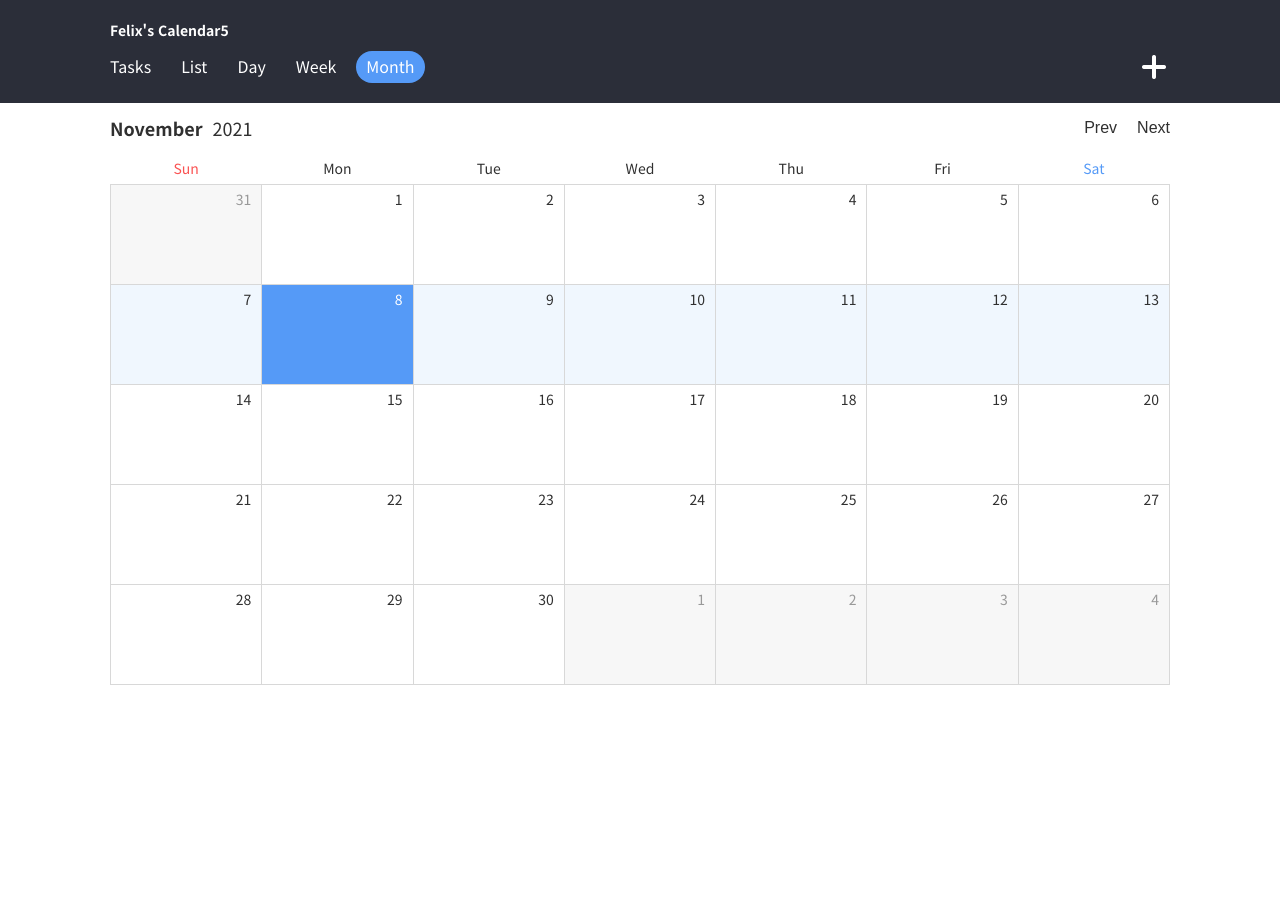
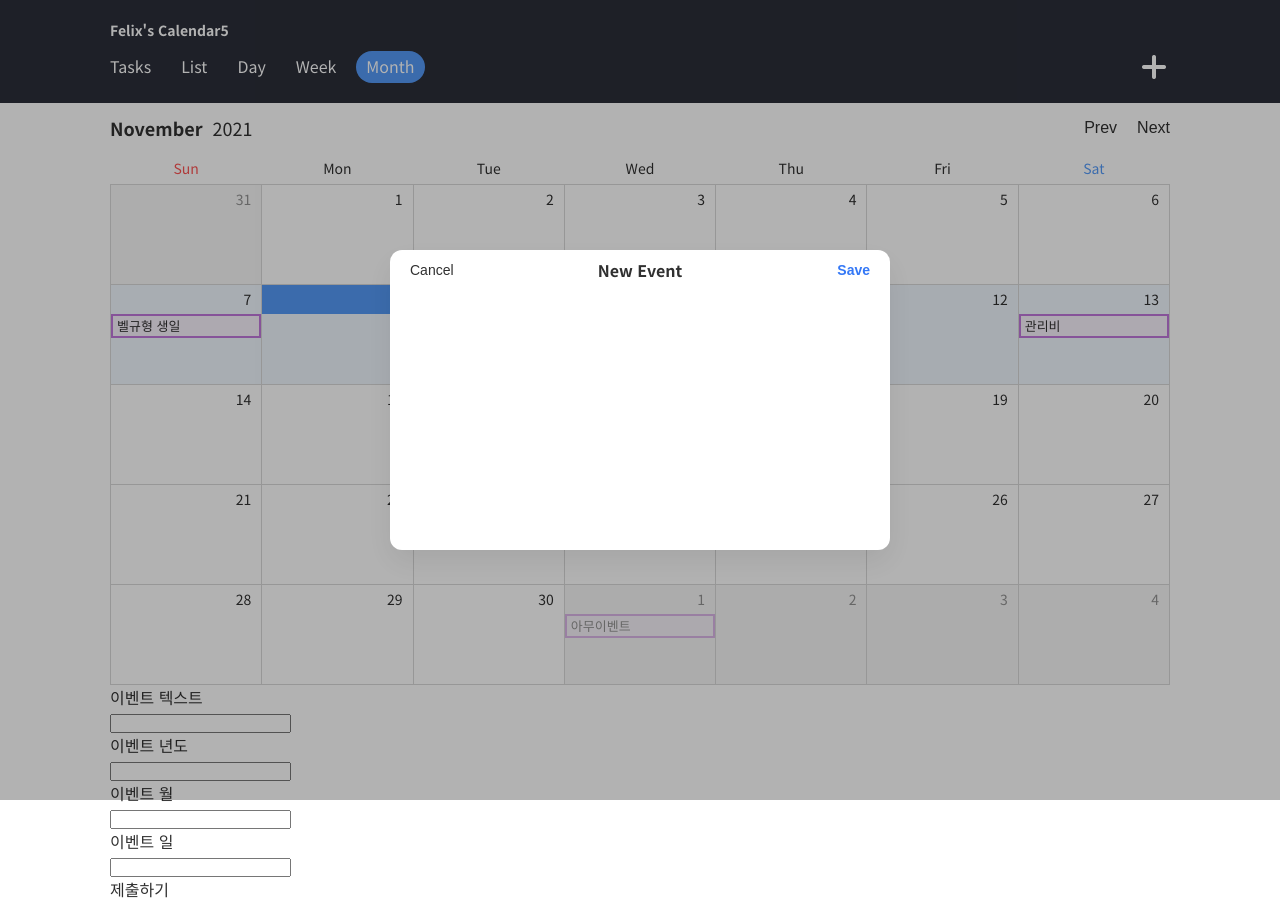
Before and after one commit to Felixous/portfolio, a React (Create React App) app in the folder react-calendar5/: page / in a window 1280 px wide. Before the commit the page ends 800 px from the top, so only its background shows below. Built offline with nearby package versions, Linux system fonts and the light colour scheme.

Commit message:
Add events

```diff
--- a/react-calendar5/src/App.js
+++ b/react-calendar5/src/App.js
@@ -2,12 +2,16 @@ import React from 'react';
 
 import Header from './components/Header';
 import Calendar from './components/Calendar';
+import AddEvent from './containers/AddEvent';
+import WritePopup from './components/WritePopup';
 
 const App = () => {
 	return (
 		<div className="layout">
 			<Header />
 			<Calendar />
+			<AddEvent />
+			<WritePopup />
 		</div>
 	);
 }
--- /dev/null
+++ b/react-calendar5/src/components/AddEvent.js
@@ -0,0 +1,55 @@
+import React, { useState } from 'react';
+import useInput from '../hooks/useInput';
+
+const AddEvent = ({ onSubmitAddEvent }) => {
+	const [ text, setText, onChangeEventText ] = useInput('');
+	const [ year, setYear, onChangeEventYear ] = useInput('');
+	const [ month, setMonth, onChangeEventMonth ] = useInput('');
+	const [ date, setDate, onChangeEventDate ] = useInput('');
+
+	const onSubmit = (e) => {
+		e.preventDefault();
+		console.log('제출하기 클릭');
+		onSubmitAddEvent(text, Number(year), Number(month), Number(date));
+		setText('');
+		setYear('');
+		setMonth('');
+		setDate('');
+	}
+
+	return (
+		<div>
+			<div className="inner-frame">
+
+				<form onSubmit={onSubmit}>
+					<ul className="form-list">
+						<li>
+							<label htmlFor="event-text">이벤트 텍스트</label>
+							<br />
+							<input name="event-text" value={text} onChange={onChangeEventText} />
+						</li>
+						<li>
+							<label htmlFor="event-year">이벤트 년도</label>
+							<br />
+							<input name="event-year" value={year} onChange={onChangeEventYear} />
+						</li>
+						<li>
+							<label htmlFor="event-month">이벤트 월</label>
+							<br />
+							<input name="event-month" value={month} onChange={onChangeEventMonth} />
+						</li>
+						<li>
+							<label htmlFor="event-date">이벤트 일</label>
+							<br />
+							<input name="event-date" value={date} onChange={onChangeEventDate} />
+						</li>
+					</ul>
+					<button type="submit">제출하기</button>
+				</form>
+
+			</div>
+		</div>
+	);
+};
+
+export default AddEvent;
--- /dev/null
+++ b/react-calendar5/src/components/CalendarCell.js
@@ -0,0 +1,25 @@
+import React from 'react';
+
+const CalendarCell = ({ cellInfo }) => {
+	const { year, month, date, classNameList, events } = cellInfo;
+	const className = classNameList.join(' ');
+
+	const makeEventList = () => {
+		let list = [];
+		events.map((item, index) => {
+			list.push(<li key={index}>{item.text}</li>)
+		})
+		return list;
+	}
+
+	return (
+		<td className={className}>
+			<div className="date-num">{date}</div>
+			<ul className="event-list">
+				{makeEventList()}
+			</ul>
+		</td>
+	);
+};
+
+export default CalendarCell;
--- a/react-calendar5/src/components/CalendarMain.js
+++ b/react-calendar5/src/components/CalendarMain.js
@@ -2,34 +2,53 @@ import React, { useState, useMemo, useCallback } from 'react';
 import { getDateMatrix, getTodayWeekNum } from '../resources/js/ui';
 import { useSelector, useDispatch } from 'react-redux';
 
-const CalendarMain = ({ year, month, date }) => {
+import CalendarCell from './CalendarCell';
+
+const CalendarMain = ({ year, month, date, events }) => {
 
 	const makeTable = useCallback(() => {
-		let today = new Date();
-		let data = getDateMatrix(year, month, date);
-		let result = [];
-		data.map((v, weekindex) => {
-			let innerArray = [];
-			v.map((v, dateindex) => {
-				let name = null;
-				let isOtherMonth = v.month !== month;
-				if (isOtherMonth) name = 'other-month';
-				if (today.getFullYear() === v.year && today.getMonth() + 1 === v.month) {
-					let todayWeekNum = getTodayWeekNum();
-					let isThisWeek = weekindex === todayWeekNum;
-					let isToday = v.date === (new Date()).getDate();
-					if (isThisWeek) name = 'this-week';
-					if (isToday) name += ' today';
-				}
-				let td = <td className={name}>{v.date}</td>;
-				innerArray.push(td);
+		let dateMatrix = getDateMatrix(year, month, date, events);
+		let weeks = [];
+		let days = [];
 
+		dateMatrix.map((weekItem, weekIndex) => {
+			weekItem.map((dayItem, dayIndex) => {
+				days.push(<CalendarCell key={dayItem.year + '-' + dayItem.month + '-' + dayItem.date} cellInfo={dayItem} />)
 			})
-			let tr = <tr>{innerArray}</tr>;
-			result.push(tr);
+			weeks.push(<tr key={weekIndex + '번째주'}>{days}</tr>);
+			days = [];
 		})
-		return result;
-	}, [year, month, date]);
+
+		return weeks;
+
+	}, [year, month, date, events])
+
+	// const makeTable = useCallback(() => {
+	// 	let today = new Date();
+	// 	let data = getDateMatrix(year, month, date);
+	// 	let result = [];
+	// 	data.map((v, weekindex) => {
+	// 		let innerArray = [];
+	// 		v.map((v, dateindex) => {
+	// 			let name = null;
+	// 			let isOtherMonth = v.month !== month;
+	// 			if (isOtherMonth) name = 'other-month';
+	// 			if (today.getFullYear() === v.year && today.getMonth() + 1 === v.month) {
+	// 				let todayWeekNum = getTodayWeekNum();
+	// 				let isThisWeek = weekindex === todayWeekNum;
+	// 				let isToday = v.date === (new Date()).getDate();
+	// 				if (isThisWeek) name = 'this-week';
+	// 				if (isToday) name += ' today';
+	// 			}
+	// 			let td = <td className={name}>{v.date}</td>;
+	// 			innerArray.push(td);
+
+	// 		})
+	// 		let tr = <tr>{innerArray}</tr>;
+	// 		result.push(tr);
+	// 	})
+	// 	return result;
+	// }, [year, month, date]);
 
 	return (
 		<div className="calendar-main">
--- /dev/null
+++ b/react-calendar5/src/components/WritePopup.js
@@ -0,0 +1,20 @@
+import React from 'react';
+
+const WritePopup = () => {
+	return (
+		<div className="write-popup">
+			<div className="popup-layout">
+
+				<div className="header">
+					<button type="button" className="btn btn-cancel">Cancel</button>
+					<strong>New Event</strong>
+					<button type="button" className="btn btn-save">Save</button>
+				</div>
+				<div className="main"></div>
+
+			</div>
+		</div>
+	);
+};
+
+export default WritePopup;
--- /dev/null
+++ b/react-calendar5/src/containers/AddEvent.js
@@ -0,0 +1,25 @@
+import { connect } from "react-redux";
+
+import AddEvent from "../components/AddEvent";
+
+const mapReduxStateToReactProps = (state) => {
+
+}
+
+const mapReduxDispatchToReactProps = (dispatch) => {
+	return {
+		onSubmitAddEvent: (text, year, month, date) => {
+			dispatch({
+				type: 'ADD_EVENT',
+				data: {
+					year: year,
+					month: month,
+					date: date,
+					text: text,
+				}
+			})
+		}
+	}
+}
+
+export default connect(null, mapReduxDispatchToReactProps)(AddEvent);
--- a/react-calendar5/src/containers/CalendarMain.js
+++ b/react-calendar5/src/containers/CalendarMain.js
@@ -6,7 +6,8 @@ const mapReduxStateToReactProps = (state) => {
 	return {
 		year: state.year,
 		month: state.month,
-		date: state.date
+		date: state.date,
+		events: state.events
 	}
 }
 const mapReduxDispatchToReactProps = (dispatch) => {
--- /dev/null
+++ b/react-calendar5/src/hooks/useInput.js
@@ -0,0 +1,9 @@
+import { useState, useCallback } from "react"
+
+export default (initialValue = null) => {
+	const [ value, setValue ] = useState(initialValue);
+	const handler = useCallback((e) => {
+		setValue(e.target.value);
+	}, []);
+	return [value, setValue, handler];
+}
--- a/react-calendar5/src/resources/css/ui.css
+++ b/react-calendar5/src/resources/css/ui.css
@@ -29,6 +29,7 @@
 
 /* reset */
 * { margin: 0; padding: 0; }
+ul, ol { list-style: none; }
 a { text-decoration: none; color: inherit; }
 button { border: none; line-height: inherit; font-size: inherit; color: inherit; background: none; }
 caption { display: none; }
@@ -67,18 +68,28 @@ header .btn-add-event { float: right; width: 32px; height: 32px; background: url
 .calendar .calendar-head .change-month .btn-prev-month {}
 .calendar .calendar-head .change-month .btn-next-month {}
 
-
 table.tbl-calendar { width: 100%; border-collapse: collapse; table-layout: fixed; }
 table.tbl-calendar thead th { padding: 5px 0; font-size: 14px; font-weight: 400; }
 table.tbl-calendar thead th.weekend { color: #559af7; }
 table.tbl-calendar thead th.holiday { color: #fa5252; }
-table.tbl-calendar tbody td { height: 100px; padding: 4px 10px; border: 1px solid #d8d8d8; box-sizing: border-box; vertical-align: top; text-align: right; font-size: 14px; }
+table.tbl-calendar tbody td { height: 100px; border: 1px solid #d8d8d8; box-sizing: border-box; vertical-align: top; font-size: 14px; }
 table.tbl-calendar tbody td.this-week { background: #f0f7fe; }
-table.tbl-calendar tbody td.today { color: #fff; background: #559af7; }
-table.tbl-calendar tbody td.other-month { color: #999; background: #f7f7f7; }
+table.tbl-calendar tbody td.today {}
+table.tbl-calendar tbody td.other-month { background: #f7f7f7; }
+
+table.tbl-calendar tbody td .date-num { padding: 4px 10px; text-align: right; }
+table.tbl-calendar tbody td.today .date-num { color: #fff; background: #559af7; }
+table.tbl-calendar tbody td ul.event-list {}
+table.tbl-calendar tbody td ul.event-list > li { padding: 0 4px; border: 2px solid #c077db; font-size: 13px; background: #f8f1fb; }
+table.tbl-calendar tbody td.other-month .date-num { opacity: 0.5; }
+table.tbl-calendar tbody td.other-month ul.event-list { opacity: 0.5; }
 
 
-ul.month-list { padding: 10px 0 0 0; text-align: center; }
-ul.month-list > li { display: inline-block; vertical-align: top; margin: 0 10px; }
-ul.month-list > li a { display: inline-block; vertical-align: top; padding: 3px 10px 5px; }
-ul.month-list > li.is-active { border-radius: 16px; color: #fff; background: #559af7; }
+/* write popup */
+.write-popup { position: fixed; top: 0; left: 0; right: 0; bottom: 0; background: rgba(0, 0, 0, 0.3); }
+.write-popup .popup-layout { position: absolute; top: 0; left: 0; right: 0; bottom: 0; width: 500px; height: 300px; margin: auto; border-radius: 12px; background: #fff; box-shadow: 0 12px 30px rgba(0, 0, 0, 0.08); }
+.write-popup .popup-layout .header {}
+.write-popup .popup-layout .header strong { display: block; padding: 0 80px; text-align: center; line-height: 40px; }
+.write-popup .popup-layout .header .btn { position: absolute; font-size: 14px; line-height: 40px; }
+.write-popup .popup-layout .header .btn-cancel { top: 0; left: 20px; }
+.write-popup .popup-layout .header .btn-save { top: 0; right: 20px; font-weight: 700; color: #3478f6; }
--- a/react-calendar5/src/resources/js/ui.js
+++ b/react-calendar5/src/resources/js/ui.js
@@ -8,7 +8,12 @@ console.log('===== ui.js');
 // 	console.log('=== 윈도우 로드!');
 // })
 
-export function getDateMatrix(year, month, date) { // 2021, 11, 20
+export const getDateMatrix = (year, month, date, events) => { // 2021, 11, 20
+
+	let todayObj = new Date();
+	let todayYear = todayObj.getFullYear();
+	let todayMonth = todayObj.getMonth() + 1;
+	let todayDate = todayObj.getDate();
 
 	let firstObj = new Date(year, month - 1, 1);
 	let firstDate = firstObj.getDate();
@@ -21,45 +26,81 @@ export function getDateMatrix(year, month, date) { // 2021, 11, 20
 	let array = [];
 	let result = [];
 
+	// 이전달 요소 생성
 	for (let i=firstDay; i>0; i--) {
 		let temp = new Date(firstObj.getTime());
 		temp.setDate(firstDate - i);
-		array.push({
+		let obj = {
 			year: temp.getFullYear(),
 			month: temp.getMonth() + 1,
-			date: temp.getDate()
-		});
+			date: temp.getDate(),
+			classNameList: ['other-month'],
+			events: [],
+		}
+		array.push({...obj});
 	}
 
-	for (var i=0; i<lastDate; i++) {
-		var temp = new Date(firstObj.getTime());
+	// 이번달 요소 생성
+	for (let i=0; i<lastDate; i++) {
+		let temp = new Date(firstObj.getTime());
 		temp.setDate(firstDate + i);
-		array.push({
+		let obj = {
 			year: temp.getFullYear(),
 			month: temp.getMonth() + 1,
-			date: temp.getDate()
-		});
+			date: temp.getDate(),
+			classNameList: [],
+			events: [],
+		}
+		if (todayYear === year && todayMonth === month && todayDate === i+1) {
+			obj.classNameList.push('today')
+		}
+		array.push({...obj});
 	}
 
-	for (var i=1; i<=6-lastDay; i++) {
-		var temp = new Date(lastObj.getTime());
+	// 다음달 요소 생성
+	for (let i=1; i<=6-lastDay; i++) {
+		let temp = new Date(lastObj.getTime());
 		temp.setDate(lastDate + i);
-		array.push({
+		let obj = {
 			year: temp.getFullYear(),
 			month: temp.getMonth() + 1,
-			date: temp.getDate()
-		});
+			date: temp.getDate(),
+			classNameList: ['other-month'],
+			events: [],
+		}
+		array.push({...obj});
 	}
 
-	for (var i=0; i<array.length / 7; i++) {
+	// 이번주 클래스 추가
+	if (todayYear === year && todayMonth === month) {
+		for (let i=0; i<7; i++) {
+			array[getTodayWeekNum() * 7 + i].classNameList.push('this-week');
+		}
+	}
+
+	// 이벤트 추가
+	for (let i=0; i<array.length; i++) {
+		for (let j=0; j<events.length; j++) {
+			if (array[i].year === events[j].year
+				&& array[i].month === events[j].month
+				&& array[i].date === events[j].date) {
+				array[i].events.push({...events[j]})
+			}
+		}
+	}
+
+	// 2차원으로 재배열
+	for (let i=0; i<array.length / 7; i++) {
 		result.push(array.slice(i*7, i*7+7));
 	}
+
+	// console.log(result);
 
 	return result;
 
 }
 
-export function getFullMonthName(number) { // 1 ~ 12
+export const getFullMonthName = (number) => { // 1 ~ 12
 	switch (number) {
 		case 1:
 			return 'January';
@@ -88,7 +129,7 @@ export function getFullMonthName(number) { // 1 ~ 12
 	}
 }
 
-export function getTodayWeekNum() {
+export const getTodayWeekNum = () => {
 	let today = new Date();
 	let firstDay = (new Date(today.getFullYear(), today.getMonth())).getDay();
 
--- a/react-calendar5/src/store.js
+++ b/react-calendar5/src/store.js
@@ -1,9 +1,46 @@
 import { createStore } from 'redux';
 
 const initialState = {
-	year: 2021,
-	month: 11,
-	date: 9
+	year: new Date().getFullYear(),
+	month: new Date().getMonth() + 1,
+	date: new Date().getDate(),
+	events: [
+		{
+			id: 1,
+			year: 2021,
+			month: 11,
+			date: 13,
+			text: '관리비'
+		},
+		{
+			id: 2,
+			year: 2021,
+			month: 12,
+			date: 25,
+			text: '크리스마스'
+		},
+		{
+			id: 3,
+			year: 2021,
+			month: 11,
+			date: 7,
+			text: '벨규형 생일'
+		},
+		{
+			id: 4,
+			year: 2021,
+			month: 11,
+			date: 23,
+			text: '아빠 생일'
+		},
+		{
+			id: 5,
+			year: 2021,
+			month: 12,
+			date: 1,
+			text: '아무이벤트'
+		},
+	]
 }
 
 export const nextMonthAction = () => {
@@ -46,6 +83,20 @@ export default createStore((state = initialState, action) => {
 					month: state.month - 1
 				}
 			}
+		case 'ADD_EVENT':
+			return {
+				...state,
+				events: [
+					...state.events,
+					{
+						id: state.events.length + 1,
+						year: action.data.year,
+						month: action.data.month,
+						date: action.data.date,
+						text: action.data.text
+					}
+				]
+			}
 		default:
 			return state;
 	}
```
